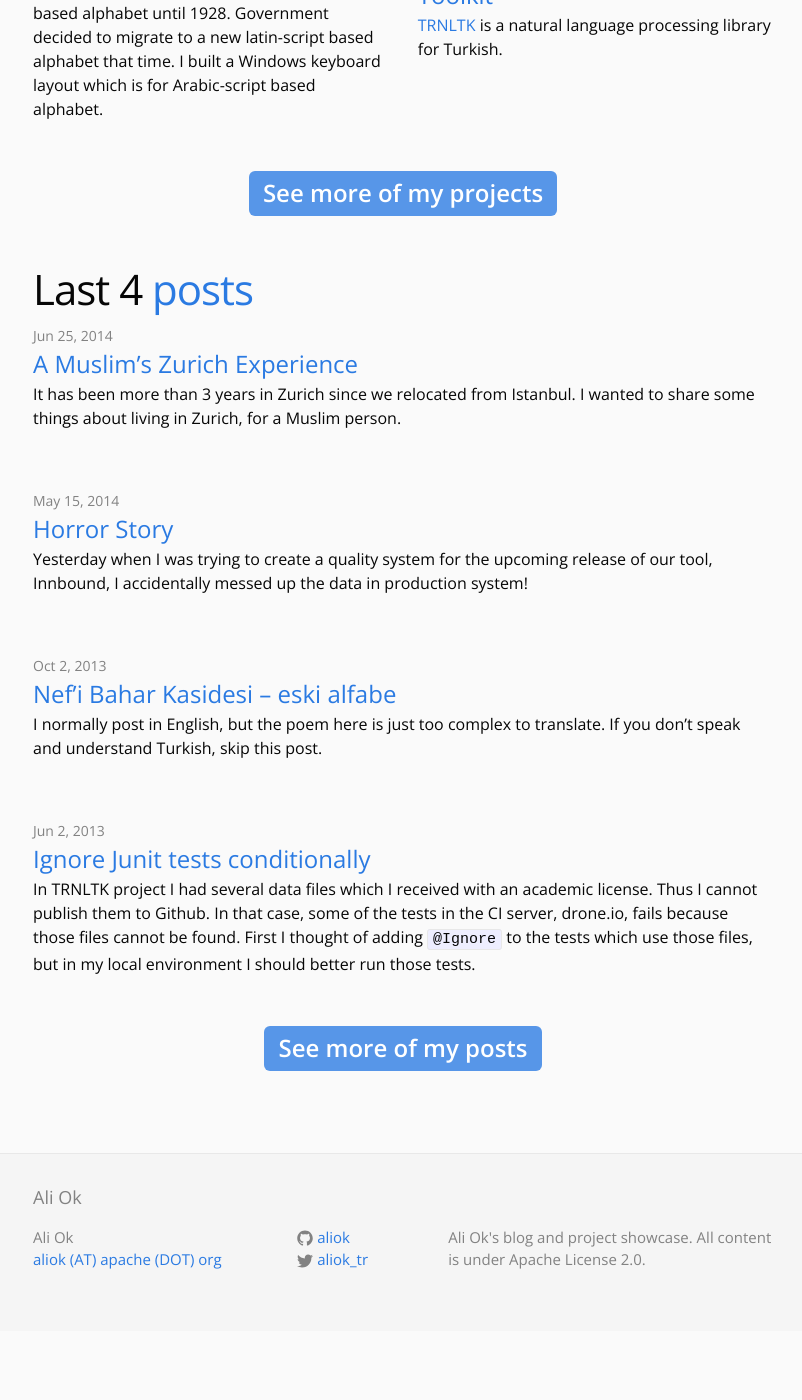
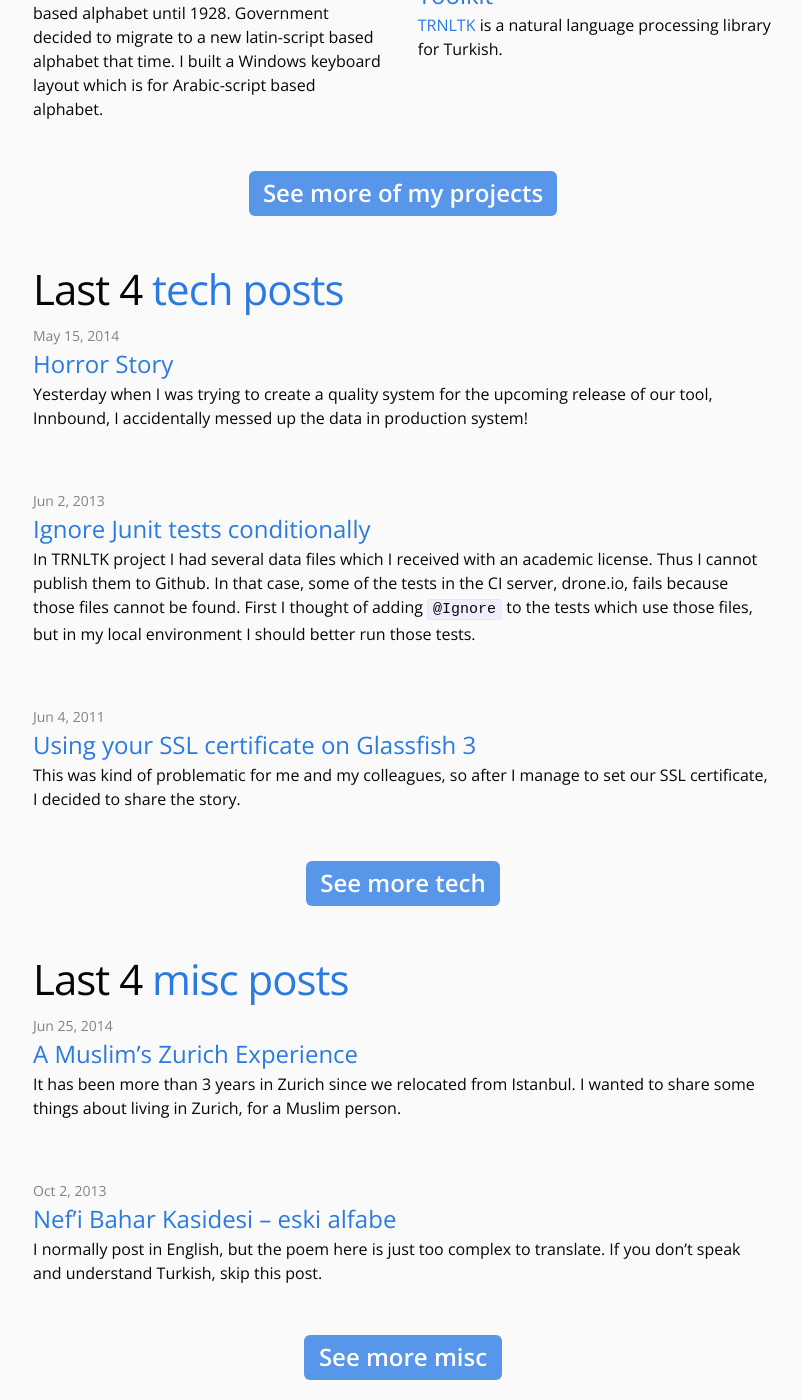
Before and after one commit to aliok/aliok.github.io, a Jekyll site: the page built from index.html, in a window 1280 px wide and 1400 px high, scrolled down 389 px. Shown: the whole window, without its empty margins (237-1039 px from the left). Built offline with Jekyll 4.4.1, drawn with Linux system fonts in a browser that asks for light colours; before the commit the page ends 1720 px from its top, so only the background shows below that.

Commit message:
Reorganization of posts

```diff
--- a/_config.yml
+++ b/_config.yml
@@ -19,5 +19,7 @@ collections:
     output: true
   miscposts:
     output: true
+  techposts:
+      output: true
   drafts:
       output: true
--- a/_includes/header.html
+++ b/_includes/header.html
@@ -14,9 +14,10 @@
       </a>
 
       <div class="trigger">
-        <!--Two static htmls-->
+        <!--Three static htmls-->
         <a class="page-link" href="{{ '/projects.html' | prepend: site.baseurl }}">Projects</a>
-        <a class="page-link" href="{{ '/miscposts.html' | prepend: site.baseurl }}">Misc</a>
+        <a class="page-link" href="{{ '/techposts.html' | prepend: site.baseurl }}">Tech</a>
+          <a class="page-link" href="{{ '/miscposts.html' | prepend: site.baseurl }}">Misc</a>
 
         <!--md files picked up by Jekyll-->
         {% for page in site.pages %}
--- a/index.html
+++ b/index.html
@@ -48,11 +48,40 @@ layout: default
 
 </div>
 
+<div class="home">
+
+    <h1 class="page-heading-big">
+        Last 4 <a href="{{ 'techposts.html' | prepend: site.baseurl }}">tech posts</a>
+    </h1>
+
+    <div class="misc-list">
+        {% assign sorted_posts = (site.techposts | sort: 'date') | reverse %}
+        {% for post in sorted_posts limit:4 %}
+        <div class="row">
+            <div class="span12">
+                <div class="misc-list-item">
+                    <span class="post-meta">{{ post.date | date: "%b %-d, %Y" }} {{ i }}</span>
+                    <a class="post-link" href="{{ post.url | prepend: site.baseurl }}">{{ post.title }}</a>
+
+                    <!--using the idea from http://melandri.net/2013/11/24/manage-posts-excerpt-in-jekyll/-->
+                    <span class="misc-summary">{{ post.content | split:'<!--more-->' | first }}</span>
+                </div>
+            </div>
+        </div>
+        {% endfor %}
+    </div>
+
+    <div class="big-link-wrapper">
+        <a class="big-link" href="{{ 'techposts.html' | prepend: site.baseurl }}">See more tech</a>
+    </div>
+
+</div>
+
 
 <div class="home">
 
   <h1 class="page-heading-big">
-      Last 4 <a href="{{ 'miscposts.html' | prepend: site.baseurl }}">posts</a>
+      Last 4 <a href="{{ 'miscposts.html' | prepend: site.baseurl }}"> misc posts</a>
   </h1>
 
   <div class="misc-list">
@@ -73,7 +102,7 @@ layout: default
   </div>
 
   <div class="big-link-wrapper">
-    <a class="big-link" href="{{ 'miscposts.html' | prepend: site.baseurl }}">See more of my posts</a>
+    <a class="big-link" href="{{ 'miscposts.html' | prepend: site.baseurl }}">See more misc</a>
   </div>
 
 </div>
--- a/todo.txt
+++ b/todo.txt
@@ -3,6 +3,5 @@
 * JS code to make the imgs bigger. except banners and the imgs within an <a> or <button>
 
 * Projects:
--- Trnltk
 -- Annotator
 --
```
Also changed, not shown: techposts.html (added, +26 -0 lines), _techposts/2011-06-04-using-your-ssl-certificate-on-glassfish-3.markdown (renamed from _miscposts/2011-06-04-using-your-ssl-certificate-on-glassfish-3.markdown), _techposts/2013-06-02-ignore-junit-tests-conditionally.markdown (renamed from _miscposts/2013-06-02-ignore-junit-tests-conditionally.markdown), _techposts/2014-05-15-horror-story.markdown (renamed from _miscposts/2014-05-15-horror-story.markdown).
